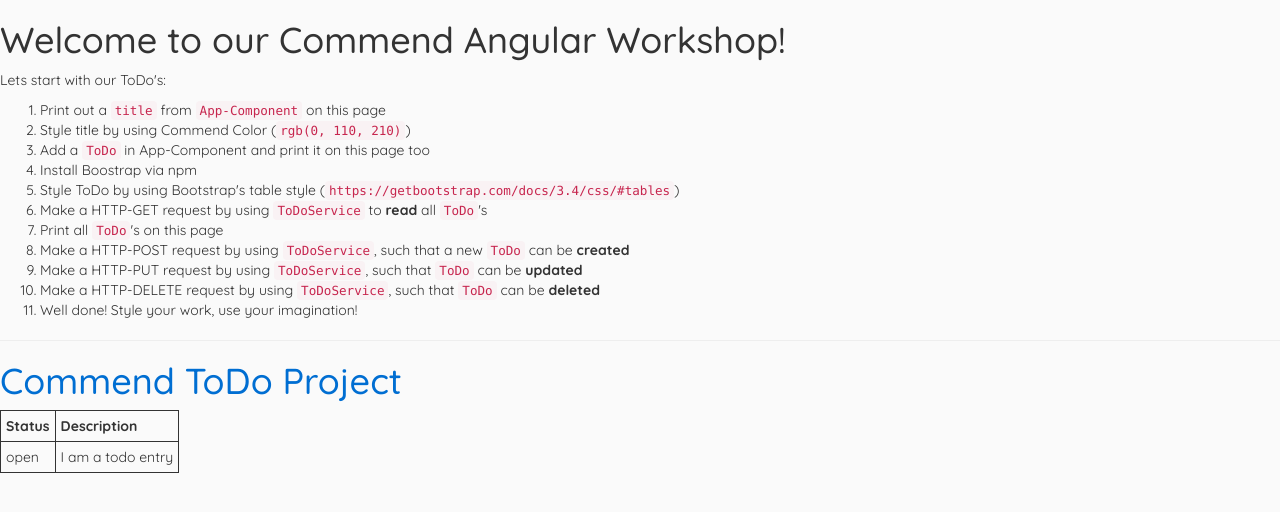
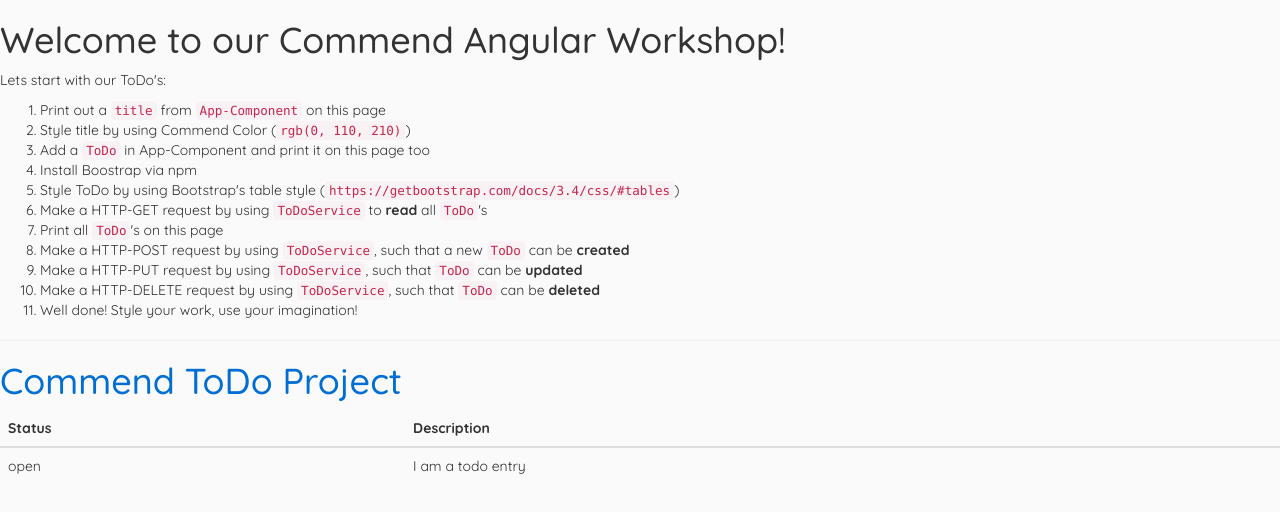
Before and after one commit to BRFCommend/commend-to-do-project, an Angular app: page / in a window 1280 px wide. Shown: the top 512 px of the page. Built offline with nearby package versions, Linux system fonts and the light colour scheme.

Commit message:
step-5: Style ToDo by using Bootstrap's table style (https://getbootstrap.com/docs/3.4/css/#tables)

```diff
--- a/src/app/app.component.css
+++ b/src/app/app.component.css
@@ -1,8 +1,3 @@
 .highlight-text {
     color: rgb(0, 110, 210);
 }
-
-table, th, td {
-    border: 1px solid;
-    padding: 5px;
-}
--- a/src/app/app.component.html
+++ b/src/app/app.component.html
@@ -19,13 +19,17 @@
 
 <h1 class="highlight-text">{{title}}</h1>
 
-<table>
+<table class="table">
+    <thead>
     <tr>
         <th>Status</th>
         <th>Description</th>
     </tr>
+    </thead>
+    <tbody>
     <tr *ngFor="let todo of todos">
         <td>{{ todo.status }}</td>
         <td>{{ todo.description }}</td>
     </tr>
+    </tbody>
 </table>
```
